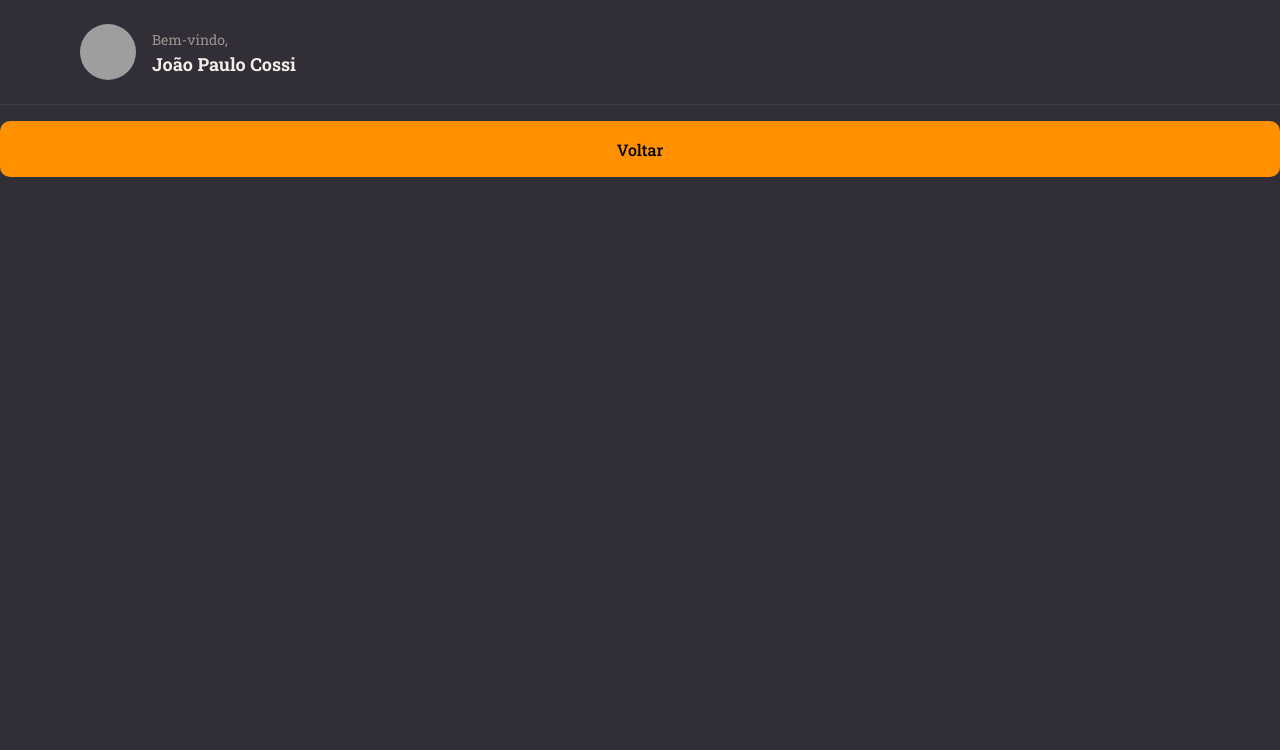
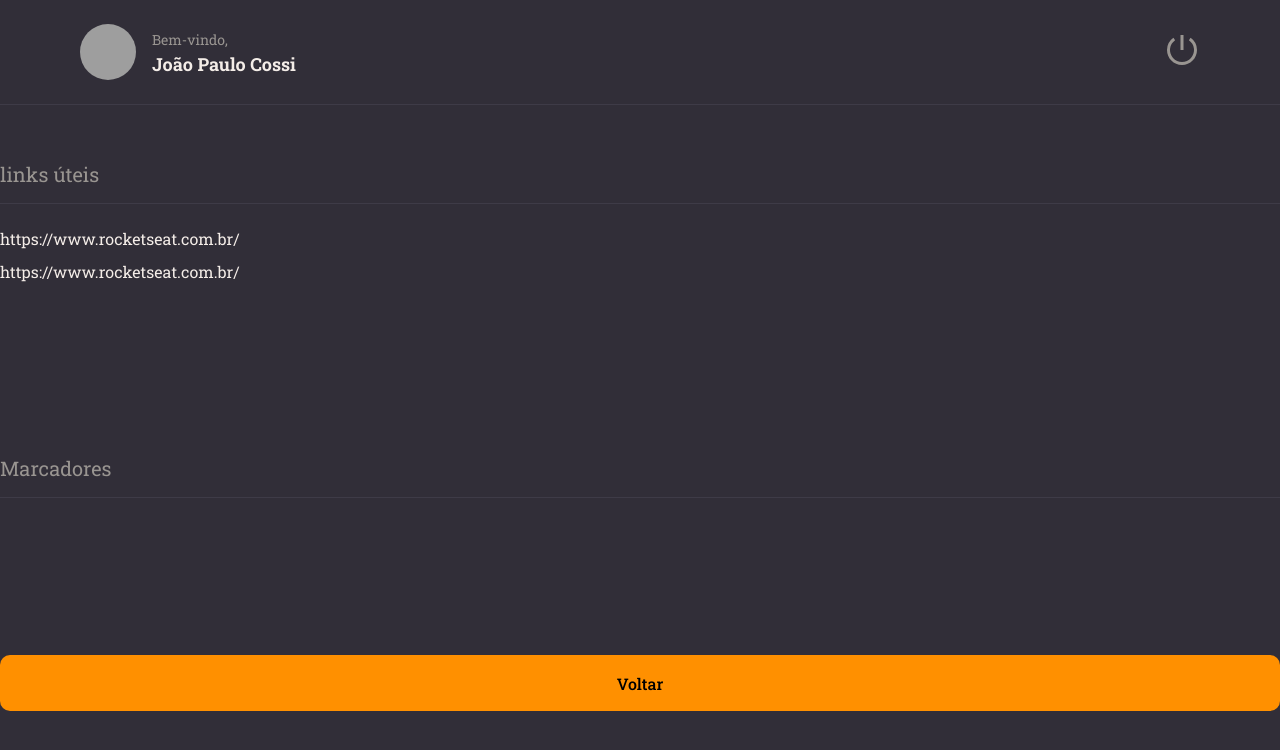
Before and after one commit to jpcossi/RocketNotes-React, a React (Vite) app in the folder rocketnotes/: page / in a window 1280 px wide. Shown: the top 750 px of the page. Built offline with nearby package versions, Linux system fonts and the light colour scheme; grey boxes are pictures that could not be loaded.

Commit message:
atualização section 1

```diff
--- a/rocketnotes/package.json
+++ b/rocketnotes/package.json
@@ -11,6 +11,7 @@
   "dependencies": {
     "react": "^18.2.0",
     "react-dom": "^18.2.0",
+    "react-icons": "^4.6.0",
     "styled-components": "^5.3.6"
   },
   "devDependencies": {
--- a/rocketnotes/src/Pages/App/index.jsx
+++ b/rocketnotes/src/Pages/App/index.jsx
@@ -1,12 +1,27 @@
 import { Button } from '../../components/Button/index.jsx'
 import { Header } from '../../components/Header/index.jsx'
+import { Section} from '../../components/Section/index.jsx'
 
-import { Container } from './styles.js'
+import { Container, Links} from './styles.js'
 
 export function App(){
   return(
     <Container>
       <Header/>
+      <Section title="links úteis" >
+          <Links>
+            <li>
+                <a href='#'>https://www.rocketseat.com.br/</a>
+            </li>
+            <li>
+                <a href='#'>https://www.rocketseat.com.br/</a>
+            </li>
+          </Links>
+      </Section>
+
+      <Section title ="Marcadores">
+
+      </Section>
 
       <Button title="Voltar"/>
 
--- a/rocketnotes/src/Pages/App/styles.js
+++ b/rocketnotes/src/Pages/App/styles.js
@@ -7,5 +7,17 @@
     grid-template-rows: 105px auto;
     grid-template-areas:
     "header"
-    "content"
-`;
+    "content";
+`
+
+export const Links = styled.ul`
+    list-style: none;
+
+    > li{
+        margin-top: 12px;
+
+        a{
+            color: ${({theme}) => theme.COLORS.WHITE};
+        }
+    }
+`
--- a/rocketnotes/src/components/Header/index.jsx
+++ b/rocketnotes/src/components/Header/index.jsx
@@ -1,6 +1,5 @@
-import { Container } from "./styles";
-import { Profile } from "./styles";
-
+import { RiShutDownLine} from 'react-icons/ri'
+import { Container, Profile, Logout } from "./styles"
 
 export function Header(){
   return(
@@ -15,6 +14,10 @@
           <strong>João Paulo Cossi</strong>
         </div>
       </Profile>
+
+      <Logout>
+        <RiShutDownLine></RiShutDownLine>
+      </Logout>
     </Container>
   )
 }
--- a/rocketnotes/src/components/Header/styles.js
+++ b/rocketnotes/src/components/Header/styles.js
@@ -40,5 +40,14 @@
             color: ${({theme}) => theme.COLORS.WHITE};
         }
     }
+`
 
+export const Logout = styled.button`
+    border: none;
+    background: none;
+
+    > svg{
+        color: ${({theme}) => theme.COLORS.GRAY_100};
+        font-size: 36px;
+    }
 `
--- /dev/null
+++ b/rocketnotes/src/components/Section/index.jsx
@@ -0,0 +1,11 @@
+import { Container } from "./styles"
+
+export function Section({ title, children}){
+    return(
+        <Container>
+            <h2>{title}</h2>
+            {children}
+        </Container>
+    )
+
+}
--- /dev/null
+++ b/rocketnotes/src/components/Section/styles.js
@@ -0,0 +1,20 @@
+import styled from 'styled-components'
+
+export const Container = styled.section`
+    margin: 56px 0 28px;
+
+    > h2{
+        border-bottom-width: 1px;
+        border-bottom-style: solid;
+        border-bottom-color: ${({theme}) => theme.COLORS.BACKGROUND_700};
+
+        padding-bottom: 16px;
+        margin-bottom: 24px;
+        color: ${({theme}) => theme.COLORS.GRAY_100};
+        font-size: 20px;
+        font-weight: 400;
+
+    }
+
+
+`
```
Also changed, not shown: 1 other file (tests, documents, lock files or other folders).
